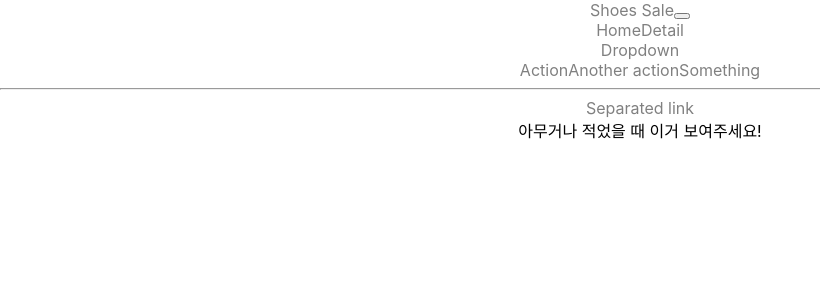
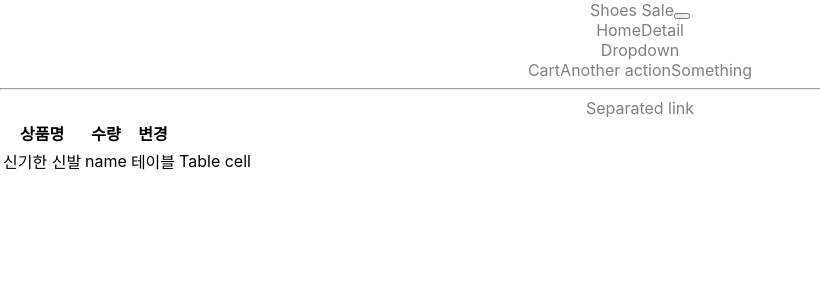
Before and after one commit to Baeju0/shop, a React (Create React App) app: page /cart in a window 1280 px wide. Both pictures are taken after a click on the button "Dropdown". Shown: the top 300 px of the page, without its empty margins (0-820 px from the left). Built offline with nearby package versions, Linux system fonts and the light colour scheme; the HTML template or start-up script is replaced by a standard one.

Commit message:
redux를 사용한 cart 만들기

```diff
--- a/package.json
+++ b/package.json
@@ -12,8 +12,10 @@
     "react": "^18.0.0",
     "react-bootstrap": "^2.1.2",
     "react-dom": "^17.0.2",
+    "react-redux": "^7.2.8",
     "react-router-dom": "5.2.0",
     "react-scripts": "^5.0.0",
+    "redux": "^4.1.2",
     "styled-components": "^5.3.3",
     "transition-group": "^0.0.2",
     "web-vitals": "^2.1.0"
--- a/src/App.js
+++ b/src/App.js
@@ -11,6 +11,7 @@
 import Detail from './Detail.js';
 import data from './data';
 import reactRouterDom from 'react-router-dom';
+import Cart from './Cart.js';
 
 // 다른 컴포넌트 파일(js)에도 사용하기 위해 export로 내보내기
 export let 재고context = React.createContext(); //1. createContext는 같은 변수값을 공유할 범위생성
@@ -36,7 +37,7 @@
         <Nav.Link as={Link} to="/">Home</Nav.Link>
         <Nav.Link as={Link} to="/detail/1">Detail</Nav.Link>
         <NavDropdown title="Dropdown" id="basic-nav-dropdown">
-          <NavDropdown.Item href="#action/3.1">Action</NavDropdown.Item>
+          <NavDropdown.Item as={Link} to="/cart">Cart</NavDropdown.Item>
           <NavDropdown.Item href="#action/3.2">Another action</NavDropdown.Item>
           <NavDropdown.Item href="#action/3.3">Something</NavDropdown.Item>
           <NavDropdown.Divider />
@@ -101,6 +102,10 @@
           <재고context.Provider value={재고}>
           <Detail shoes={shoes} 재고={재고} 재고변경={재고변경}/>
           </재고context.Provider>
+      </Route>
+
+      <Route path="/cart">
+        <Cart></Cart>
       </Route>
 
       <Route path="/:id">
--- /dev/null
+++ b/src/Cart.js
@@ -0,0 +1,38 @@
+import React from "react";
+import { Table } from "react-bootstrap";
+import { connect } from "react-redux";
+
+function Cart(props) {
+    return(
+        <div>
+        <Table>
+            <thead>
+                <tr>
+                    <th>상품명</th>
+                    <th>수량</th>
+                    <th>변경</th>
+                </tr>
+            </thead>
+        <tbody>
+                    <tr>
+                    <td>{props.state[0].name}</td> {/* index.js에 있는 '신발' 이라는 값 표출 */}
+                    <td>name</td>
+                    <td>테이블</td>
+                    <td>Table cell</td>
+                    </tr>
+                </tbody>
+            </Table>
+        </div>
+    )
+}
+
+// 컴포넌트에서 index.js store에 있는 state 사용하기
+// store 안에 있던 데이터를 다 가져와서 props처럼 만들어주는 함수
+function hamsu(state) {
+    return {
+        state : state
+    }
+}
+export default connect(hamsu)(Cart)
+
+// export default Cart;
--- a/src/index.js
+++ b/src/index.js
@@ -6,11 +6,19 @@
 
 import { BrowserRouter } from 'react-router-dom'; //HashRouter도 있는데 Hash는 주소창에 /#/ 추가됨, 더 안전하게 라우팅, #뒤에 적는 것은 서버에 전달X
 
+//redux 사용하기 (값 공유하기 위해)
+import {Provider} from 'react-redux';
+import { createStore } from 'redux';
+
+let store = createStore(()=> {
+  return [{id:0, name : '신기한 신발', quan: 2}] }); //state 초기값
 
 ReactDOM.render(
   <React.StrictMode>
     <BrowserRouter>
+    <Provider store={store}>
     <App />
+    </Provider>
     </BrowserRouter>
   </React.StrictMode>,
   document.getElementById('root')
```
Also changed, not shown: 1 other file (tests, documents, lock files or other folders).
